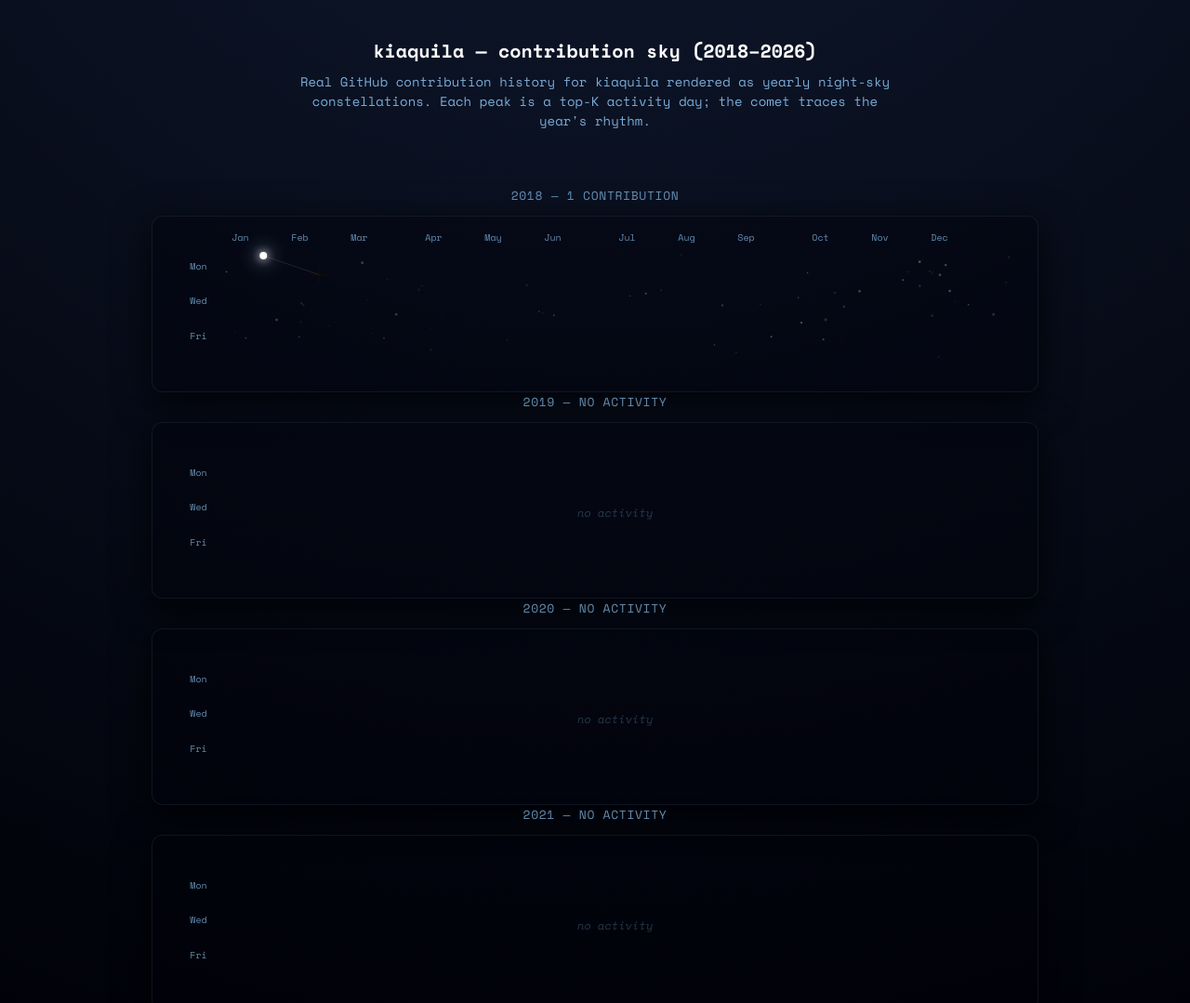
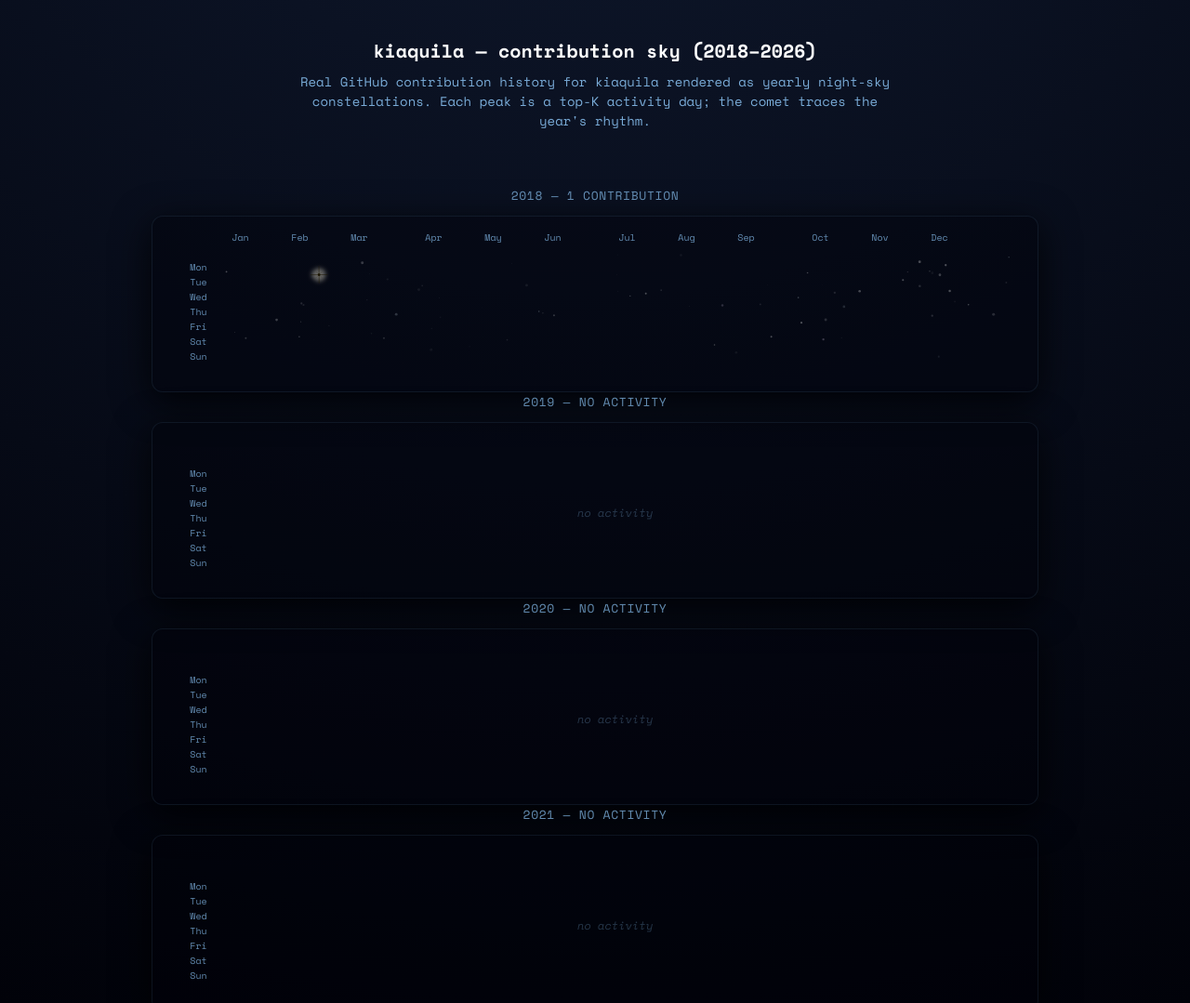
Before and after one commit to kiaquila/comet-contribution-graph, a website: page prototypes/variant-d-real-history.html in a window 1280 px wide. Shown: the top 1079 px of the page at 93% size. Drawn offline with nearby package versions, Linux system fonts and the light colour scheme; animation ran at ten frames a second.

Commit message:
fix(widget): v6 — small-account normalization, 7-day labels, comet hide

```diff
--- a/prototypes/variant-d-real-history.html
+++ b/prototypes/variant-d-real-history.html
@@ -88,9 +88,10 @@
       }
 
       .labels-y {
-        display: flex;
-        flex-direction: column;
-        justify-content: space-between;
+        display: grid;
+        grid-template-rows: repeat(7, 16px);
+        align-items: center;
+        justify-items: end;
         height: 112px;
         font-size: 10px;
         color: #7aacd8;
@@ -3466,7 +3467,7 @@
           const labelsY = document.createElement("div");
           labelsY.className = "labels-y";
           labelsY.innerHTML =
-            "<span>Mon</span><span></span><span>Wed</span><span></span><span>Fri</span><span></span><span></span>";
+            "<span>Mon</span><span>Tue</span><span>Wed</span><span>Thu</span><span>Fri</span><span>Sat</span><span>Sun</span>";
           wrapper.appendChild(labelsY);
 
           const emptySvgContainer = document.createElement("div");
@@ -3492,7 +3493,7 @@
         const labelsY = document.createElement("div");
         labelsY.className = "labels-y";
         labelsY.innerHTML =
-          "<span>Mon</span><span></span><span>Wed</span><span></span><span>Fri</span><span></span><span></span>";
+          "<span>Mon</span><span>Tue</span><span>Wed</span><span>Thu</span><span>Fri</span><span>Sat</span><span>Sun</span>";
         wrapper.appendChild(labelsY);
 
         const svgContainer = document.createElement("div");
@@ -3558,13 +3559,23 @@
         });
 
         // Median threshold
-        const activeCounts = dataPoints
-          .filter((d) => d.count > 0)
+        const activeDays = dataPoints.filter((d) => d.count > 0);
+        const activeCounts = activeDays
           .map((d) => d.count)
           .sort((a, b) => a - b);
-        const median = activeCounts.length
-          ? activeCounts[Math.floor(activeCounts.length / 2)]
-          : 0;
+
+        // True median (even-length aware)
+        let median = 0;
+        if (activeCounts.length > 0) {
+          const mid = Math.floor(activeCounts.length / 2);
+          median =
+            activeCounts.length % 2 === 0
+              ? (activeCounts[mid - 1] + activeCounts[mid]) / 2
+              : activeCounts[mid];
+        }
+
+        const yearTotal = dataPoints.reduce((s, d) => s + d.count, 0);
+        const isSmallAccount = yearTotal < 10;
 
         // Peak selection
         const sorted = [...dataPoints].sort((a, b) => b.count - a.count);
@@ -3574,11 +3585,16 @@
 
         if (activeCount >= 1) {
           hasSufficientPeaks = true;
-          if (activeCount <= 7) {
+          if (isSmallAccount) {
+            // Every active day is a candidate peak — top-K by count, K clamped [1, 7]
+            const sortedActive = [...activeDays].sort(
+              (a, b) => b.count - a.count,
+            );
+            const K = Math.min(7, Math.max(1, sortedActive.length));
+            topDays = sortedActive.slice(0, K).sort((a, b) => a.i - b.i);
+          } else if (activeCount <= 7) {
             // Few active days — every active day becomes a peak
-            topDays = dataPoints
-              .filter((d) => d.count > 0)
-              .sort((a, b) => a.i - b.i);
+            topDays = activeDays.slice().sort((a, b) => a.i - b.i);
           } else {
             // Enough activity to apply threshold
             const threshold = Math.max(5, median * 2);
@@ -3587,6 +3603,10 @@
             topDays = sorted.slice(0, K).sort((a, b) => a.i - b.i);
           }
         }
+
+        const maxCount = topDays.length
+          ? Math.max(...topDays.map((d) => d.count))
+          : 1;
 
         topDays.forEach((td) => {
           dataPoints[td.i].isPeak = true;
@@ -3633,22 +3653,13 @@
           el += `<circle cx="${cx.toFixed(2)}" cy="${cy.toFixed(2)}" r="${r.toFixed(2)}" class="bg-star" fill="${starFill}" style="animation-delay:-${del.toFixed(2)}s" />`;
         }
 
-        // Comet path (only if sufficient peaks)
-        if (hasSufficientPeaks) {
-          let pathD;
-          if (topDays.length === 1) {
-            const single = topDays[0];
-            const phantomStart = {
-              cx: Math.max(padding + 2, single.cx - 60),
-              cy: Math.max(padding + 2, single.cy - 30),
-            };
-            pathD = `M ${phantomStart.cx.toFixed(2)},${phantomStart.cy.toFixed(2)} L ${single.cx.toFixed(2)},${single.cy.toFixed(2)}`;
-          } else {
-            const pathCoords = topDays.map(
-              (d) => `${d.cx.toFixed(2)},${d.cy.toFixed(2)}`,
-            );
-            pathD = `M ${pathCoords.join(" L ")}`;
-          }
+        // Comet path (only if 2+ peaks — single peak gets star only, no comet)
+        const hasCometPath = hasSufficientPeaks && topDays.length >= 2;
+        if (hasCometPath) {
+          const pathCoords = topDays.map(
+            (d) => `${d.cx.toFixed(2)},${d.cy.toFixed(2)}`,
+          );
+          const pathD = `M ${pathCoords.join(" L ")}`;
 
           el += `
             <defs>
@@ -3676,8 +3687,8 @@
             </defs>
             <path d="${pathD}" class="constellation-path" />
             <path d="${pathD}" class="comet-trail-path" id="${trailId}" stroke="url(#${gradId})" />
-            <circle id="${headId}" cx="-1000" cy="-1000" r="4" fill="#ffffff" class="comet-head"
-              style="filter: drop-shadow(0 0 5px #ffffff) drop-shadow(0 0 10px rgba(200,224,255,0.9));" />
+            <circle id="${headId}" cx="-10000" cy="-10000" r="4" fill="#ffffff" class="comet-head"
+              style="opacity:0;filter: drop-shadow(0 0 5px #ffffff) drop-shadow(0 0 10px rgba(200,224,255,0.9));" />
           `;
         } else {
           // No comet but still need filter defs if there are peaks to render
@@ -3707,7 +3718,13 @@
 
           if (d.isPeak) {
             const fill = peakFill(d.count);
-            const effectiveCount = Math.min(d.count, 19);
+            let effectiveCount;
+            if (isSmallAccount) {
+              const relRank = d.count / maxCount;
+              effectiveCount = 15 + Math.round(relRank * 4);
+            } else {
+              effectiveCount = Math.min(d.count, 19);
+            }
             const haloR = 3.5 + (effectiveCount - 15) * 0.6;
             const coreR = 0.9 + (effectiveCount - 15) * 0.12;
             const rayLen = 5.0 + (effectiveCount - 15) * 1.0;
@@ -3748,8 +3765,8 @@
         svgEl.insertAdjacentHTML("beforeend", el);
         buildMonthLabelsForYear(monthsId, year, numCols);
 
-        // Animate comet (only if sufficient peaks)
-        if (!hasSufficientPeaks) return;
+        // Animate comet (only if 2+ peaks)
+        if (!hasCometPath) return;
 
         const trailEl = document.getElementById(trailId);
         const headEl = document.getElementById(headId);
@@ -3783,6 +3800,7 @@
         }
 
         function loop() {
+          headEl.style.opacity = "1";
           const start = performance.now();
           function frame(now) {
             const elapsed = now - start;
@@ -3790,7 +3808,9 @@
               tick(elapsed);
               requestAnimationFrame(frame);
             } else {
-              headEl.setAttribute("cx", -100);
+              headEl.setAttribute("cx", -10000);
+              headEl.setAttribute("cy", -10000);
+              headEl.style.opacity = "0";
               trailEl.style.strokeDasharray = "none";
               setTimeout(loop, HOLD);
             }
```
Also changed, not shown: prototypes/variant-d-grid-peaks.html (+34 -23 lines).
